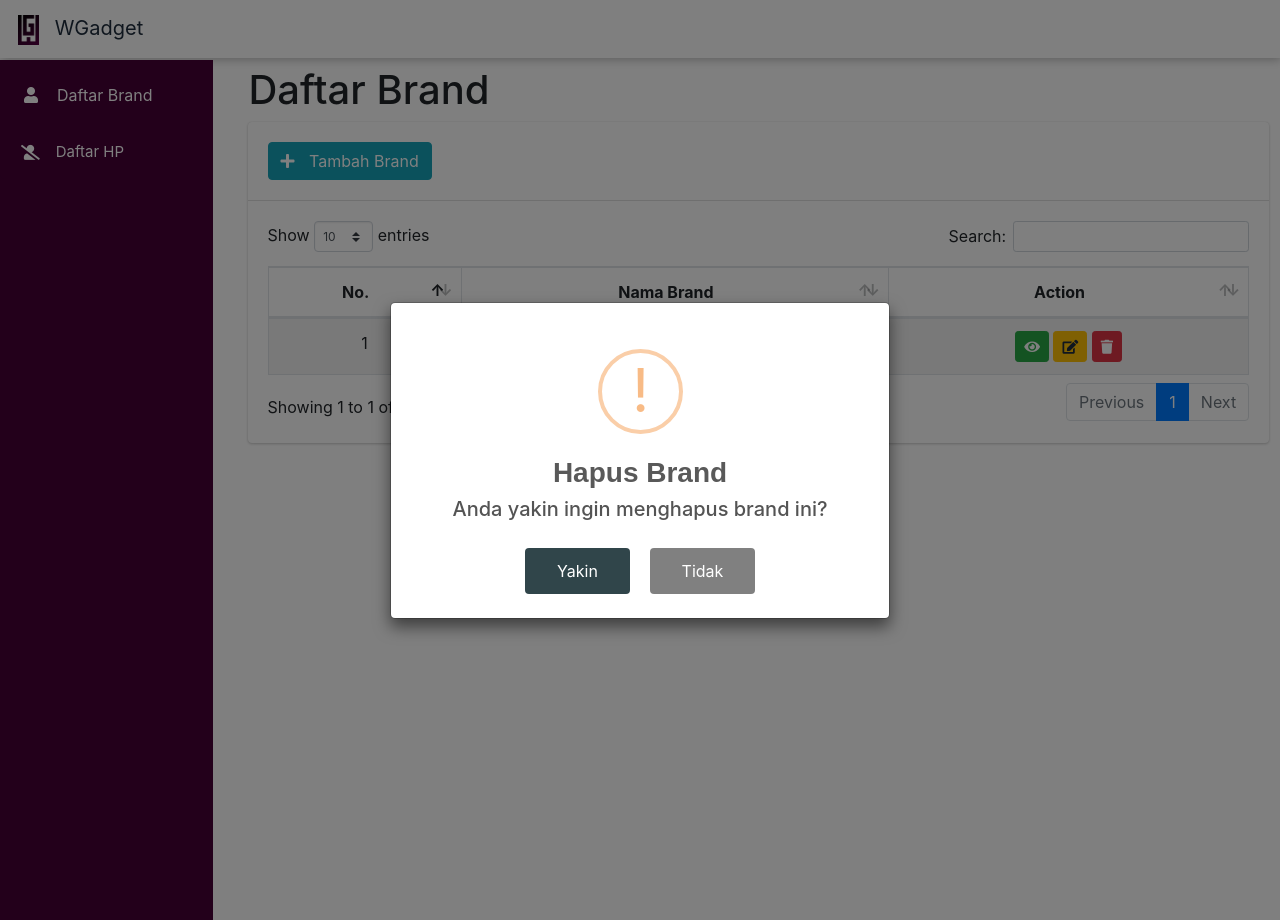
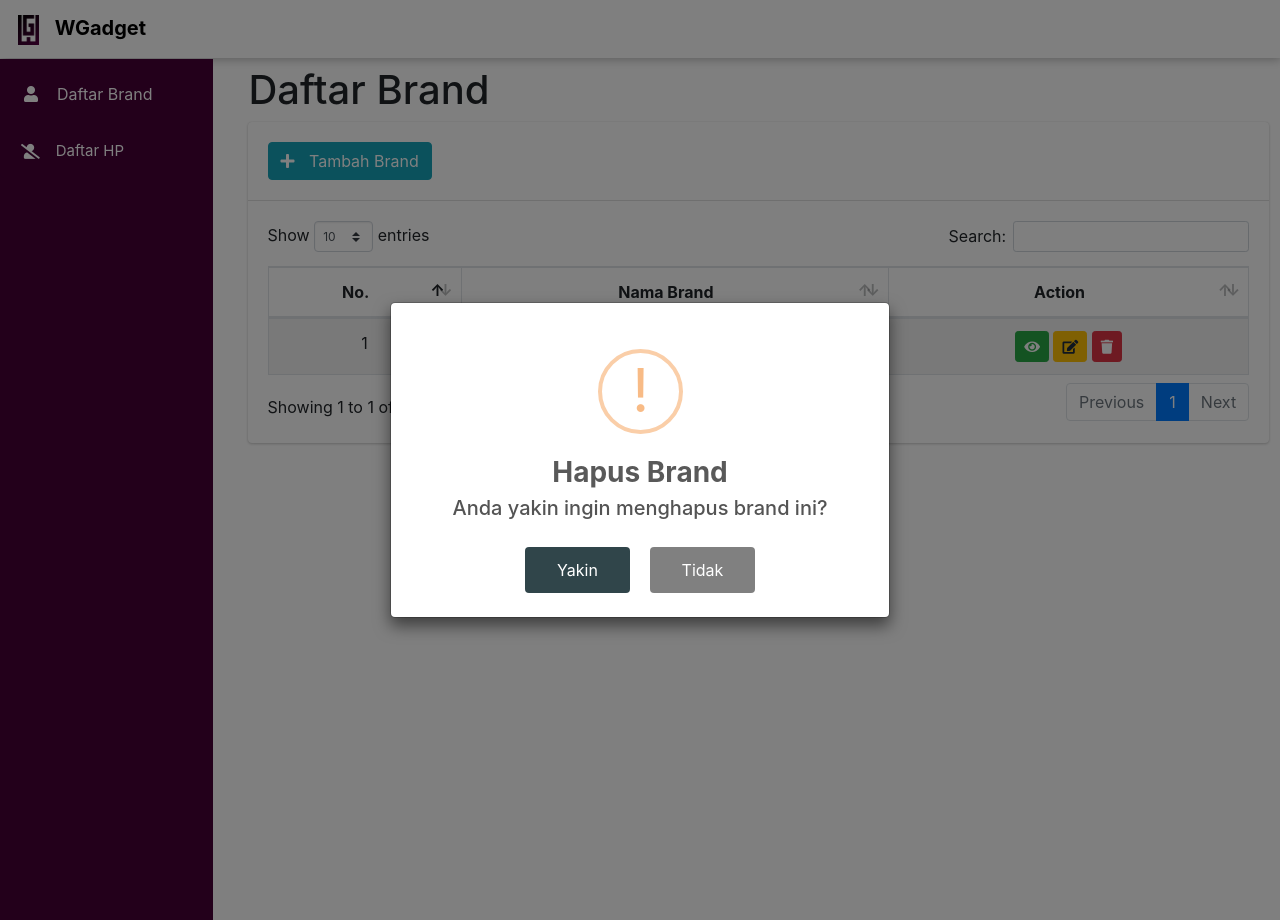
Before and after one commit to meinalisaa/WGadget, a CodeIgniter 4 app: the page made by app/Views/admin/daftar_brand.php in a window 1280 px wide, after a click that opens the changed part. Run offline with PHP 8.4 and a stand-in for CodeIgniter, Linux system fonts and the light colour scheme; the template is opened without the code that fills it: most values are stand-ins (such as "Sample title", 1, 10 or a date in 2020); some libraries are stand-ins or nearby versions.

Commit message:
routes admin dll

```diff
--- a/app/Config/Routes.php
+++ b/app/Config/Routes.php
@@ -39,7 +39,7 @@ $routes->setAutoRoute(true);
 // $routes->resource('getHp');
 
 $routes->get('/', 'Beranda::index');
-$routes->get('/admin', 'Admin::index');
+$routes->get('/admin/daftar_brand', 'Admin::daftar_brand');
 
 /*
  * --------------------------------------------------------------------
--- a/app/Controllers/Admin.php
+++ b/app/Controllers/Admin.php
@@ -9,7 +9,7 @@
   class Admin extends ResourceController{
     use ResponseTrait;
 
-    public function admin_brand(){
+    public function daftar_brand(){
       $data['judul'] = 'WGadget | Daftar Brand';
       $url = base_url('/admin/getBrand');
 
--- a/app/Views/admin/daftar_brand.php
+++ b/app/Views/admin/daftar_brand.php
@@ -133,7 +133,7 @@
             </span>
 
             <h3 class="modal-title" id="exampleModalLabel" align="center">
-              <b style="font-family: Arial; color: #595959">Hapus Brand</b>
+              <b style="color: #595959">Hapus Brand</b>
             </h3>
 
             <h5 class="modal-title" id="exampleModalLabel" align="center" style="color: #545454">Anda yakin ingin menghapus brand ini?</h5>
@@ -156,7 +156,7 @@
         <div class="modal-content" style="border-radius: 5px">
           <div class="modal-body">
           <h3 class="modal-title" id="exampleModalLabel" align="center">
-              <b style="font-family: Arial; color: #595959">Tambah Brand</b>
+              <b style="color: #595959">Tambah Brand</b>
             </h3>
 
             <br>
--- a/app/Views/layout/template-admin.php
+++ b/app/Views/layout/template-admin.php
@@ -44,7 +44,7 @@
       .siderbar-col{
         width: 230px;
         position: fixed;
-    		top: 60px;
+    		top: 59px;
     		z-index: 100;
       }
 
@@ -61,7 +61,7 @@
     <nav class="navbar navbar-expand navbar-light bg-white topbar static-top" style="box-shadow: 1px 1px 10px rgba(0, 0, 0, 0.3); position: fixed; position: left; z-index: 100; width: 100%">
       <a class="navbar-brand">
         <img src="<?= base_url('/assets/img/logo/logo-ungu.png') ?>" style="max-height: 30px; margin-left: 10px">
-        <span style="margin-left: 10px">WGadget</span>
+        <b style="margin-left: 10px; color: black">WGadget</b>
       </a>
     </nav>
 
--- a/app/Views/layout/template-user.php
+++ b/app/Views/layout/template-user.php
@@ -8,7 +8,6 @@
 		<link rel="stylesheet" href="https://cdn.jsdelivr.net/npm/sweetalert2@8.0.0/dist/sweetalert2.css">
     <link rel="stylesheet" href="https://cdnjs.cloudflare.com/ajax/libs/font-awesome/4.7.0/css/font-awesome.min.css">
     <link href="<?= base_url('/assets/vendor/fontawesome-free/css/all.min.css') ?>" rel="stylesheet" type="text/css">
-    <link href="https://fonts.googleapis.com/css?family=Nunito:200,200i,300,300i,400,400i,600,600i,700,700i,800,800i,900,900i" rel="stylesheet">
     <link rel="stylesheet" href="<?= base_url('/assets/plugins/fontawesome-free/css/all.min.css') ?>">
 		<link rel="stylesheet" href="https://code.ionicframework.com/ionicons/2.0.1/css/ionicons.min.css">
 		<link rel="stylesheet" href="<?= base_url('/assets/plugins/pace-progress/themes/black/pace-theme-flat-top.css') ?>">
--- a/app/Views/pages/beranda.php
+++ b/app/Views/pages/beranda.php
@@ -7,7 +7,7 @@
       <?php foreach($database as $db) : ?>
         <div class="col-md-2" style="margin-top: 10px; text-align: center">
           <div class="card" style="padding: 20px 10px 70px 10px; width: 100%; height: 200px">
-            <img src="<?= base_url('/images/hp/'.$db->nama_brand.'/'.$db->foto_hp) ?>" style="height: 80%; margin-left: auto; margin-right: auto">
+            <img src="<?= base_url('/assets/img/hp/'.$db->nama_brand.'/'.$db->foto_hp) ?>" style="height: 80%; margin-left: auto; margin-right: auto">
             <p style="margin-top: 10px"><?= $db->nama_brand." ".$db->nama_hp ?></p>
           </div>
         </div>
```
